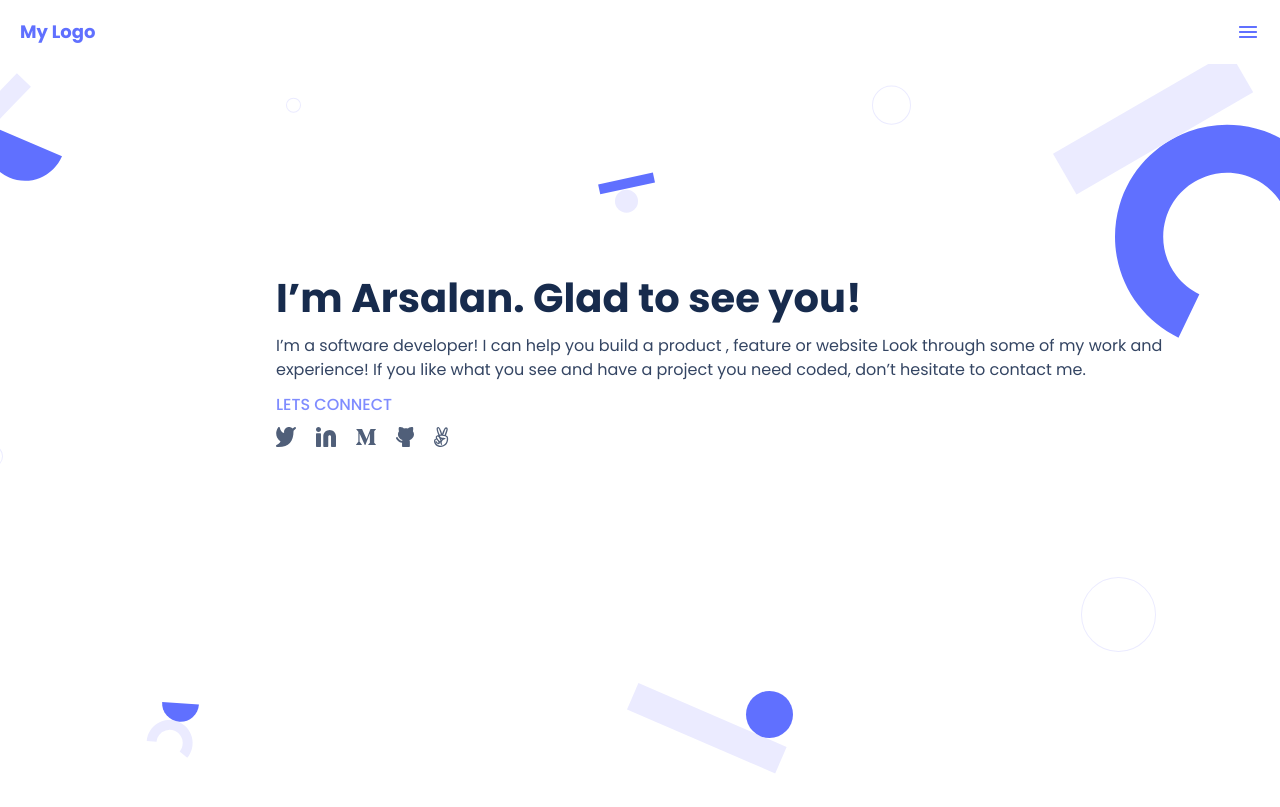
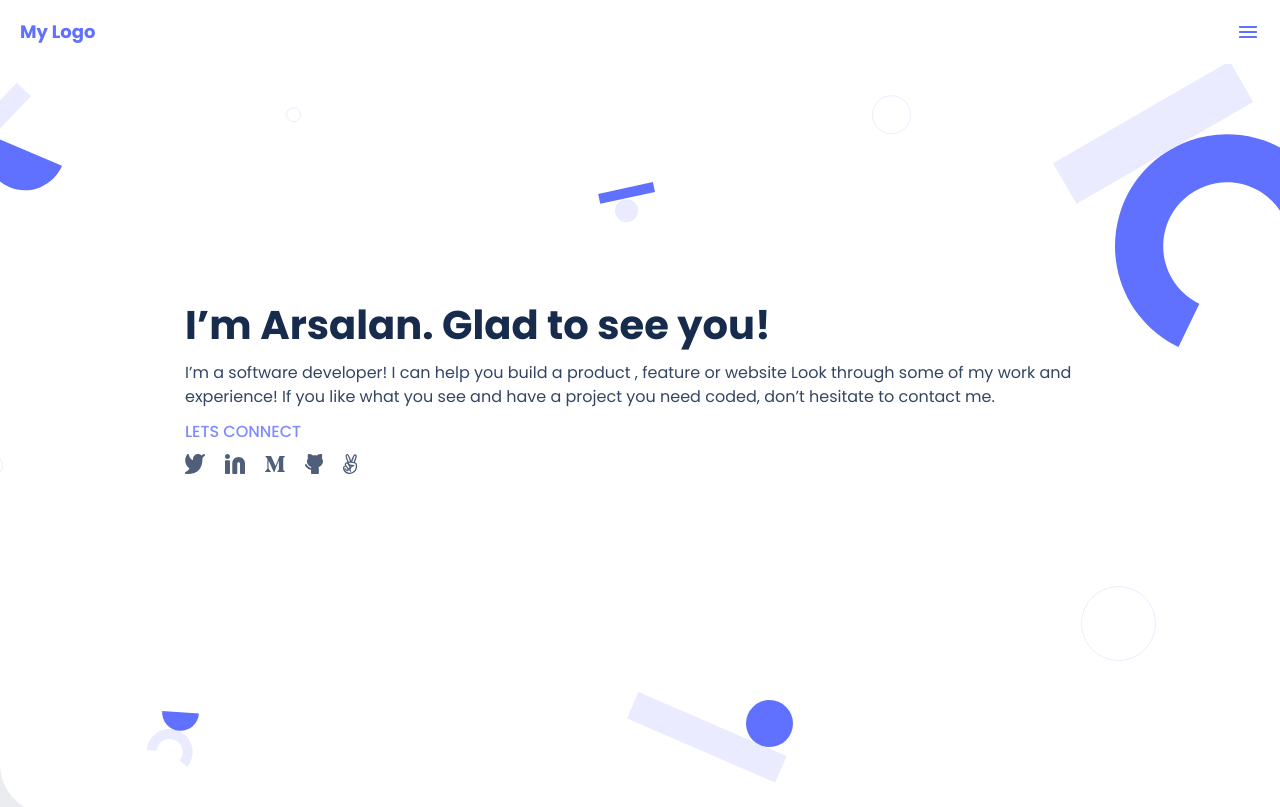
Before and after one commit to Arsalanbashir831/Portfolio_Mobile, a plain HTML site: page index.html in a window 1280 px wide. Shown: the top 807 px of the page. Drawn offline with Linux system fonts and the light colour scheme.

Commit message:
style fixes

```diff
--- a/style.css
+++ b/style.css
@@ -362,12 +362,17 @@ footer {
     width: 100%;
   }
 
+  .hero_content {
+    position: relative;
+    top: 200px;
+    left: 150px;
+    padding: 20px;
+  }
+
   .hero_section {
     background: white url("/assets/header_desktop.svg") no-repeat center;
     background-position-y: -10%;
-    height: 846px;
-    padding-left: 20%;
-    padding-top: 10%;
+    height: 750px;
   }
 
   .intro_content {
```
